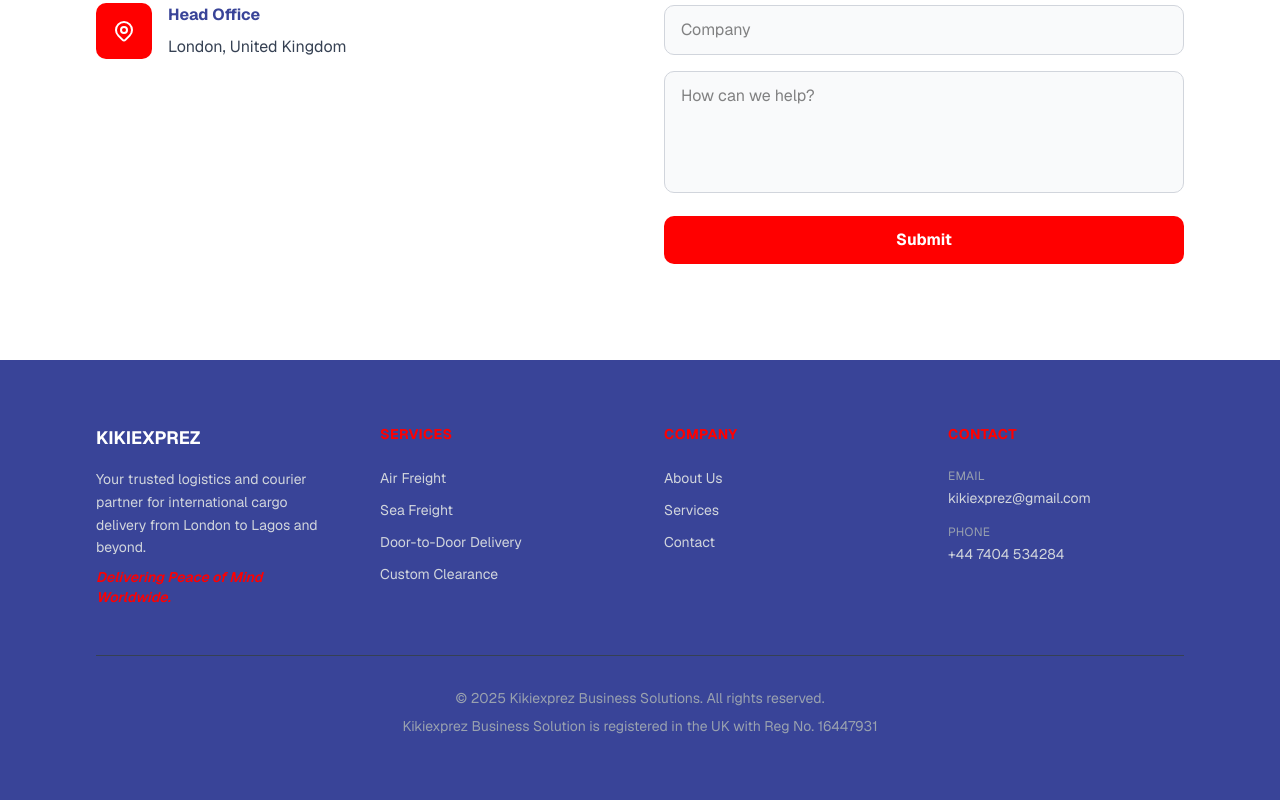
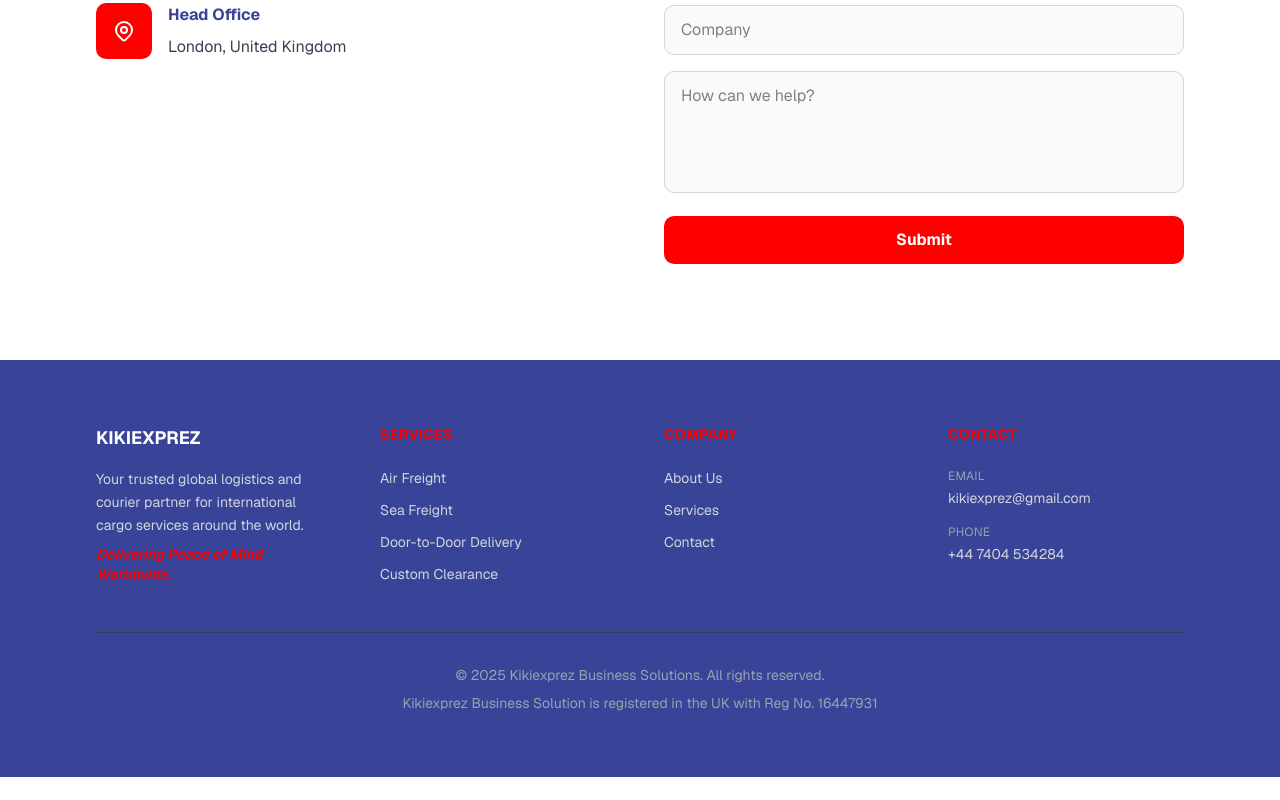
Before and after one commit to Klainnoble1/Kikiexprez, a Next.js app: page / in a window 1280 px wide. Shown: the part 2348-3148 px from the top of the page. After the commit the page ends 3125 px from the top, so only its background shows below. Built offline with nearby package versions, Linux system fonts and the light colour scheme.

Commit message:
Update footer text to match About page description

```diff
--- a/components/footer.tsx
+++ b/components/footer.tsx
@@ -7,7 +7,7 @@ export default function Footer() {
           <div>
             <h3 className="text-lg font-bold mb-4">KIKIEXPREZ</h3>
             <p className="text-gray-300 text-sm leading-relaxed mb-2">
-              Your trusted logistics and courier partner for international cargo delivery from London to Lagos and beyond.
+              Your trusted global logistics and courier partner for international cargo services around the world.
             </p>
             <p className="text-red-accent text-sm font-semibold italic">
               Delivering Peace of Mind Worldwide.
```
